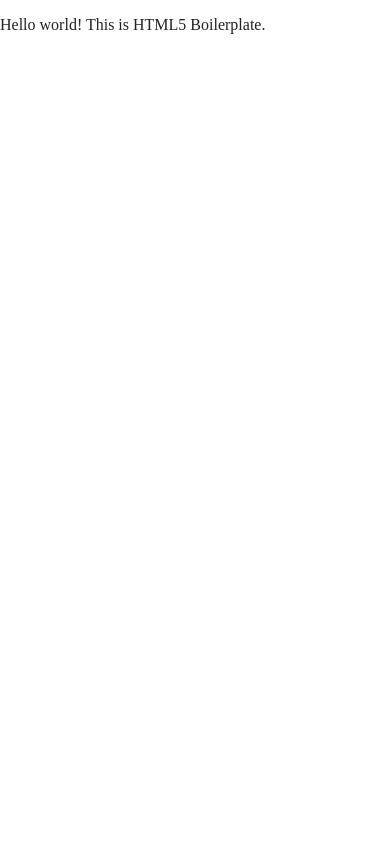
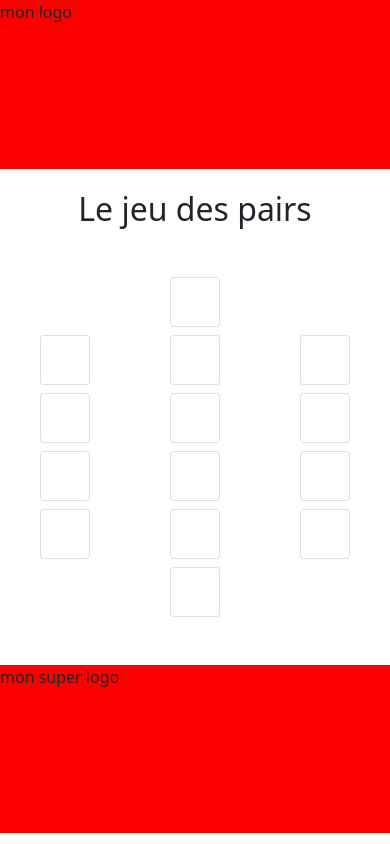
Before and after one commit to JulienDev76-75/Pairs, a website built with Parcel: page index.html in a window 390 px wide. Built offline with nearby package versions, Linux system fonts and the light colour scheme.

Commit message:
site full responsive

```diff
--- /dev/null
+++ b/css/index.css
@@ -0,0 +1,52 @@
+header
+{
+    background-color: red;
+    height : 20vh;
+    width : 100%;
+}
+
+footer
+{
+    background-color: red;
+    height : 20vh;
+    width : 100%;
+}
+
+.card{
+    width : 50px;
+    height : 50px;
+}
+
+.col
+{
+    width : 50px;
+    height : 50px;
+}
+
+@media screen and (min-width: 768px)
+{
+    .card{
+        width : 15vw;
+        height : 10vh;
+    }
+
+    .col
+    {
+        width : 15vw;
+        height : 10vh;
+    }
+}
+
+@media screen and (min-width: 1200px)
+{
+    .card{
+        width : 10vw;
+        height : 10vh;
+    }
+
+    .col
+    {
+        width : 10vw;
+        height : 10vh;
+    }
+}
--- a/index.html
+++ b/index.html
@@ -1,9 +1,9 @@
 <!doctype html>
-<html class="no-js" lang="">
+<html class="no-js" lang="fr">
 
 <head>
   <meta charset="utf-8">
-  <title></title>
+  <title>Le jeu des pairs</title>
   <meta name="description" content="">
   <meta name="viewport" content="width=device-width, initial-scale=1">
 
@@ -15,20 +15,138 @@
   <link rel="manifest" href="site.webmanifest">
   <link rel="apple-touch-icon" href="icon.png">
   <!-- Place favicon.ico in the root directory -->
-
+  <link href="https://cdn.jsdelivr.net/npm/bootstrap@5.0.0-beta3/dist/css/bootstrap.min.css" rel="stylesheet" integrity="sha384-eOJMYsd53ii+scO/bJGFsiCZc+5NDVN2yr8+0RDqr0Ql0h+rP48ckxlpbzKgwra6" crossorigin="anonymous">
   <link rel="stylesheet" href="css/normalize.css">
-  <link rel="stylesheet" href="css/main.css">
+  <link rel="stylesheet" href="css/index.css">
 
   <meta name="theme-color" content="#fafafa">
 </head>
 
 <body>
 
+  <header>
+    <div>mon logo</div>
+  </header>
+
+<main>
+  <div class="title text-center">
+    <h1>Le jeu des pairs</h1>
+  </div>
+
+<div class="container mt-5 mb-5">
+
+  <div class="col-12 col-md-12 col-lg-12 mb-2 d-flex justify-content-center">
+    <div class="card">
+      <div class="card-body">
+      </div>
+    </div>
+  </div>
+
+  <div class="row d-flex justify-content-center">
+
+    <div class="col-4 col-md-4 col-lg-3 col-xl-2 d-flex justify-content-center">
+      <div class="card">
+        <div class="card-body">
+        </div>
+      </div>
+    </div>
+
+    <div class="col-4 col-md-4 col-lg-3 col-xl-2  d-flex justify-content-center">
+      <div class="card">
+        <div class="card-body">
+        </div>
+      </div>
+    </div>
+
+    <div class="col-4 col-md-4 col-lg-3 col-xl-2  d-flex justify-content-center">
+      <div class="card">
+        <div class="card-body">
+        </div>
+      </div>
+    </div>
+
+    <div class="col-4 col-md-4 col-lg-3 col-xl-2  mt-2 d-flex justify-content-center">
+      <div class="card">
+        <div class="card-body">
+        </div>
+      </div>
+    </div>
+
+    <div class="col-4 col-md-4 col-lg-3 col-xl-2  mt-2 d-flex justify-content-center">
+      <div class="card">
+        <div class="card-body">
+        </div>
+      </div>
+    </div>
+
+    <div class="col-4 col-md-4 col-lg-3 col-xl-2  mt-2 d-flex justify-content-center">
+      <div class="card">
+        <div class="card-body">
+        </div>
+      </div>
+    </div>
+
+    <div class="col-4 col-md-4 col-lg-3 col-xl-2  mt-2 d-flex justify-content-center">
+      <div class="card">
+        <div class="card-body">
+        </div>
+      </div>
+    </div>
+
+    <div class="col-4 col-md-4 col-lg-3 col-xl-2  mt-2 d-flex justify-content-center">
+      <div class="card">
+        <div class="card-body">
+        </div>
+      </div>
+    </div>
+
+    <div class="col-4 col-md-4 col-lg-3 col-xl-2  mt-2 d-flex justify-content-center">
+      <div class="card">
+        <div class="card-body">
+        </div>
+      </div>
+    </div>
+
+    <div class="col-4 col-md-4 col-lg-3 col-xl-2  mt-2 d-flex justify-content-center">
+      <div class="card">
+        <div class="card-body">
+        </div>
+      </div>
+    </div>
+
+    <div class="col-4 col-md-4 col-lg-3 col-xl-2  mt-2 d-flex justify-content-center">
+      <div class="card">
+        <div class="card-body">
+        </div>
+      </div>
+    </div>
+
+    <div class="col-4 col-md-4 col-lg-3 col-xl-2 mt-2 d-flex justify-content-center">
+      <div class="card">
+        <div class="card-body">
+        </div>
+      </div>
+    </div>
+
+  </div>
+  <div class="col-12 col-md-12 col-lg-12 mt-2 d-flex justify-content-center">
+    <div class="card">
+      <div class="card-body">
+      </div>
+    </div>
+
+</div>
+</main>
+
+
+  <footer>
+    <div>mon super logo</div>
+  </footer>
+
   <!-- Add your site or application content here -->
-  <p>Hello world! This is HTML5 Boilerplate.</p>
   <script src="js/vendor/modernizr-3.11.2.min.js"></script>
   <script src="js/plugins.js"></script>
-  <script src="js/main.js"></script>
+  <script src="js/index.js"></script>
 
   <!-- Google Analytics: change UA-XXXXX-Y to be your site's ID. -->
   <script>
@@ -36,6 +154,7 @@
     ga('create', 'UA-XXXXX-Y', 'auto'); ga('set', 'anonymizeIp', true); ga('set', 'transport', 'beacon'); ga('send', 'pageview')
   </script>
   <script src="https://www.google-analytics.com/analytics.js" async></script>
+  <script src="https://cdn.jsdelivr.net/npm/bootstrap@5.0.0-beta3/dist/js/bootstrap.bundle.min.js" integrity="sha384-JEW9xMcG8R+pH31jmWH6WWP0WintQrMb4s7ZOdauHnUtxwoG2vI5DkLtS3qm9Ekf" crossorigin="anonymous"></script>
 </body>
 
 </html>
```
Also changed, not shown: js/index.js (added).
